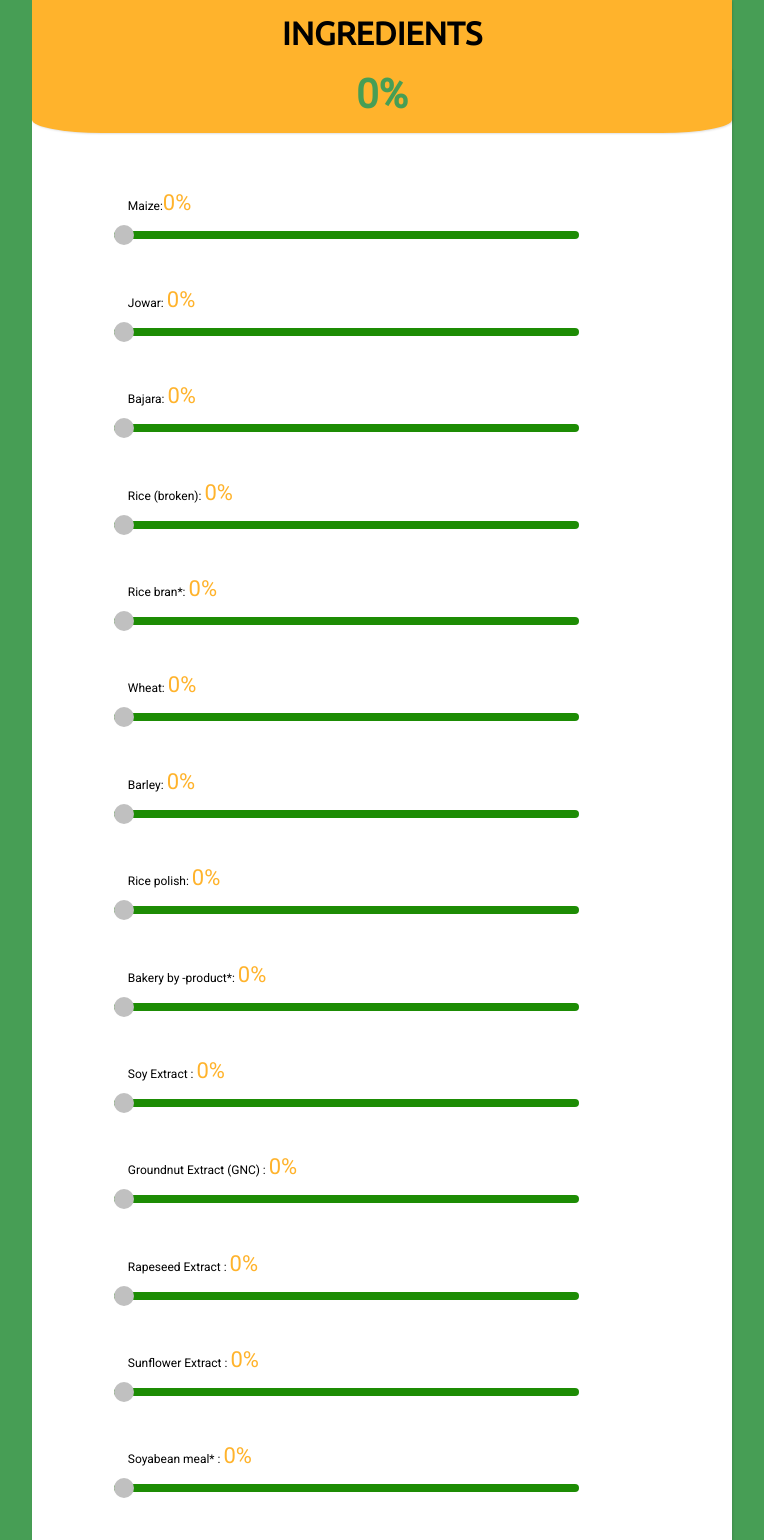
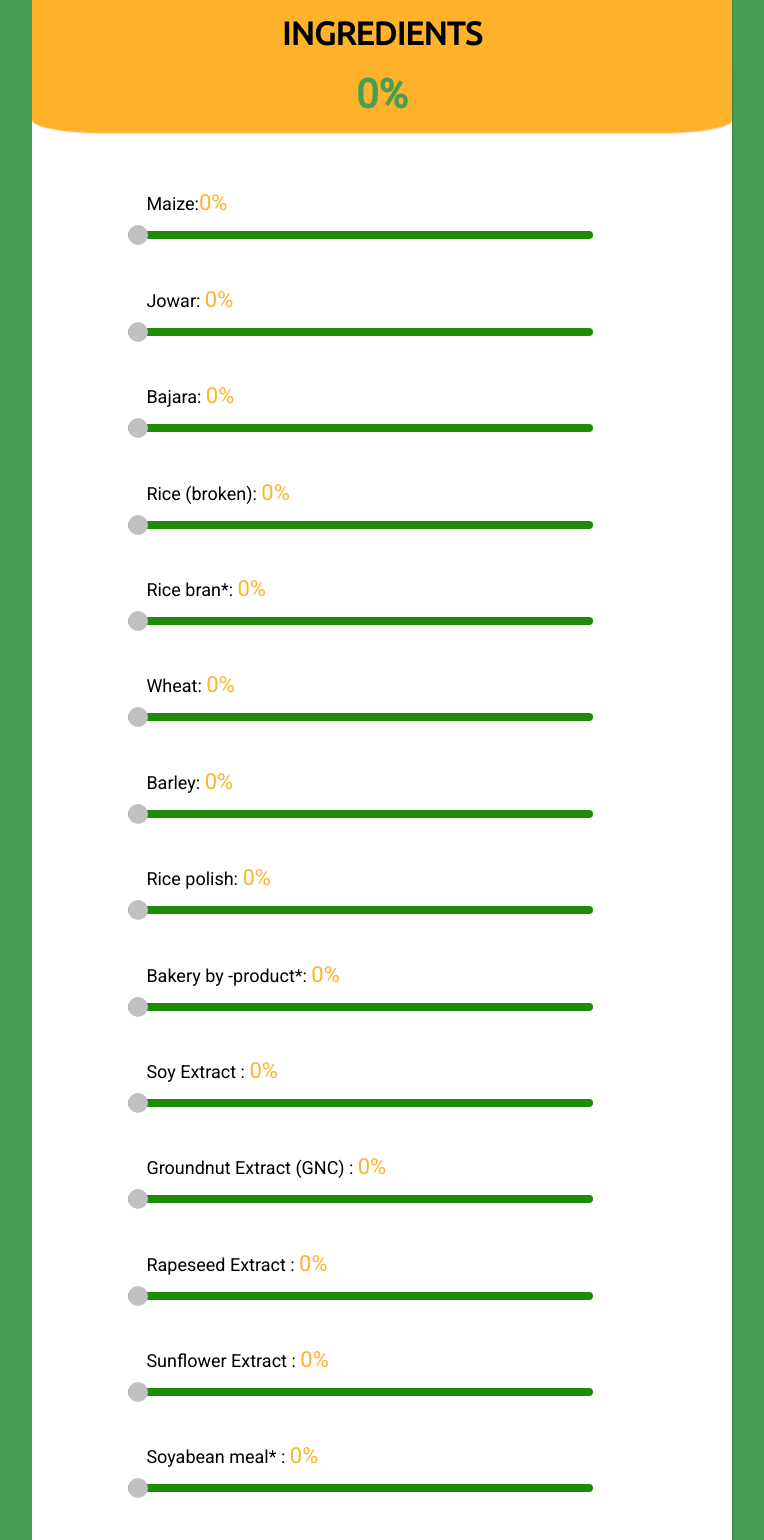
Before and after one commit to prithiviravi/kolincalulator, a Django app: page /Breed in a window 1280 px wide. Shown: the top 1540 px of the page, without its empty margins (258-1022 px from the left). Run offline with Django 3.2, Linux system fonts and the light colour scheme.

Commit message:
'updated'

```diff
--- a/templates/Calcus1.html
+++ b/templates/Calcus1.html
@@ -13,7 +13,7 @@
 </head>
 <body>
     <style>
-        p {font-size: 12px; padding-left: 9%; margin-top: 7%; margin-bottom: -5%; max-width: 60%;}
+        p {font-size: 18px; padding-left: 12%; margin-top: 7%; margin-bottom: -5%; max-width: 60%;}
         span{
             color:  #ffb32c;
             font-size: 22px;
@@ -89,7 +89,7 @@
         }
         .wrap31{
             float: left;
-            margin-left: 12%;
+            margin-left: 9%;
             padding-right: 60%;
         }
         .slidecontainer{
@@ -105,7 +105,7 @@
             outline: none;
             opacity: 1;
             border-radius: 100px;
-            margin-left: 9%;
+            margin-left: 12%;
           }
 
           .switch{
```
